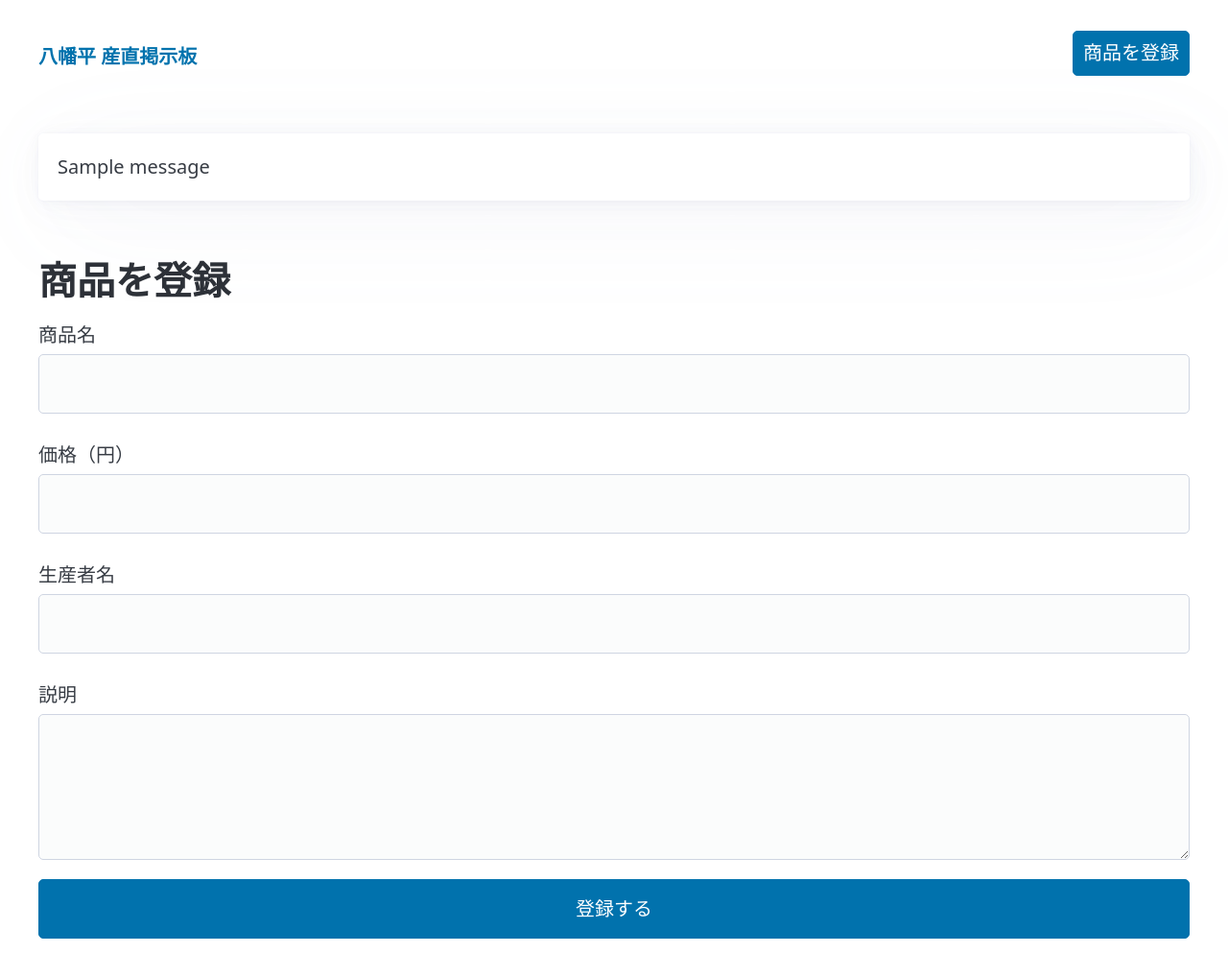
After one commit to kikuchimy/product-board, a Flask app: page /products/new in a window 1280 px wide. The commit adds this page. Shown: the whole page at 96% size. Run offline with Flask 3, Linux system fonts and the light colour scheme; tables that the repository leaves empty hold one stand-in row (values such as "Sample post"); one stand-in notice (Sample message) is shown; some libraries are stand-ins or nearby versions.

Commit message:
商品の登録と詳細ページを追加

```diff
--- a/app.py
+++ b/app.py
@@ -1,6 +1,6 @@
 from datetime import datetime
 
-from flask import Flask, render_template
+from flask import Flask, flash, redirect, render_template, request, url_for
 from flask_sqlalchemy import SQLAlchemy
 from sqlalchemy import String, Text
 from sqlalchemy.orm import DeclarativeBase, Mapped, mapped_column
@@ -22,6 +22,29 @@ class Product(db.Model):
     created_at: Mapped[datetime] = mapped_column(default=datetime.now)
 
 
+def validate_product(form):
+    """フォームの値をチェックして、エラーメッセージのリストを返す"""
+    errors = []
+    name = form.get("name", "").strip()
+    price = form.get("price", "").strip()
+    producer_name = form.get("producer_name", "").strip()
+
+    if name == "":
+        errors.append("商品名を入力してください")
+    elif len(name) > 50:
+        errors.append("商品名は50文字以内で入力してください")
+
+    if not price.isdecimal():
+        errors.append("価格は0以上の整数で入力してください")
+    elif int(price) > 100000:
+        errors.append("価格は100,000円以下で入力してください")
+
+    if producer_name == "":
+        errors.append("生産者名を入力してください")
+
+    return errors
+
+
 def create_app(test_config=None):
     app = Flask(__name__)
     app.config["SECRET_KEY"] = "dev"
@@ -40,4 +63,31 @@ def create_app(test_config=None):
         ).all()
         return render_template("products/index.html", products=products)
 
+    @app.route("/products/new", methods=["GET", "POST"])
+    def create():
+        if request.method == "POST":
+            errors = validate_product(request.form)
+            if errors:
+                return render_template(
+                    "products/form.html", errors=errors, form=request.form, product=None
+                ), 422
+
+            product = Product(
+                name=request.form["name"].strip(),
+                price=int(request.form["price"]),
+                producer_name=request.form["producer_name"].strip(),
+                description=request.form.get("description", "").strip(),
+            )
+            db.session.add(product)
+            db.session.commit()
+            flash("商品を登録しました")
+            return redirect(url_for("index"))
+
+        return render_template("products/form.html", errors=[], form={}, product=None)
+
+    @app.route("/products/<int:product_id>")
+    def show(product_id):
+        product = db.get_or_404(Product, product_id)
+        return render_template("products/show.html", product=product)
+
     return app
--- a/templates/base.html
+++ b/templates/base.html
@@ -10,9 +10,13 @@
     <header class="container">
         <nav>
             <ul><li><a href="{{ url_for('index') }}"><strong>八幡平 産直掲示板</strong></a></li></ul>
+            <ul><li><a href="{{ url_for('create') }}" role="button">商品を登録</a></li></ul>
         </nav>
     </header>
     <main class="container">
+        {% for message in get_flashed_messages() %}
+            <article>{{ message }}</article>
+        {% endfor %}
         {% block content %}{% endblock %}
     </main>
 </body>
--- /dev/null
+++ b/templates/products/form.html
@@ -0,0 +1,35 @@
+{% extends "base.html" %}
+
+{% block content %}
+<h1>{{ "商品を編集" if product else "商品を登録" }}</h1>
+
+{% if errors %}
+<article>
+    <ul>
+        {% for error in errors %}
+        <li>{{ error }}</li>
+        {% endfor %}
+    </ul>
+</article>
+{% endif %}
+
+<form method="post">
+    <label>
+        商品名
+        <input type="text" name="name" value="{{ form.get('name', '') }}" required>
+    </label>
+    <label>
+        価格（円）
+        <input type="number" name="price" min="0" value="{{ form.get('price', '') }}" required>
+    </label>
+    <label>
+        生産者名
+        <input type="text" name="producer_name" value="{{ form.get('producer_name', '') }}" required>
+    </label>
+    <label>
+        説明
+        <textarea name="description" rows="4">{{ form.get('description', '') }}</textarea>
+    </label>
+    <button type="submit">{{ "更新する" if product else "登録する" }}</button>
+</form>
+{% endblock %}
--- a/templates/products/index.html
+++ b/templates/products/index.html
@@ -16,7 +16,7 @@
     <tbody>
         {% for product in products %}
         <tr>
-            <td>{{ product.name }}</td>
+            <td><a href="{{ url_for('show', product_id=product.id) }}">{{ product.name }}</a></td>
             <td>{{ "{:,}".format(product.price) }}円</td>
             <td>{{ product.producer_name }}</td>
             <td>{{ product.created_at.strftime("%Y/%m/%d %H:%M") }}</td>
```
Also changed, not shown: templates/products/show.html (added, +13 -0 lines).
